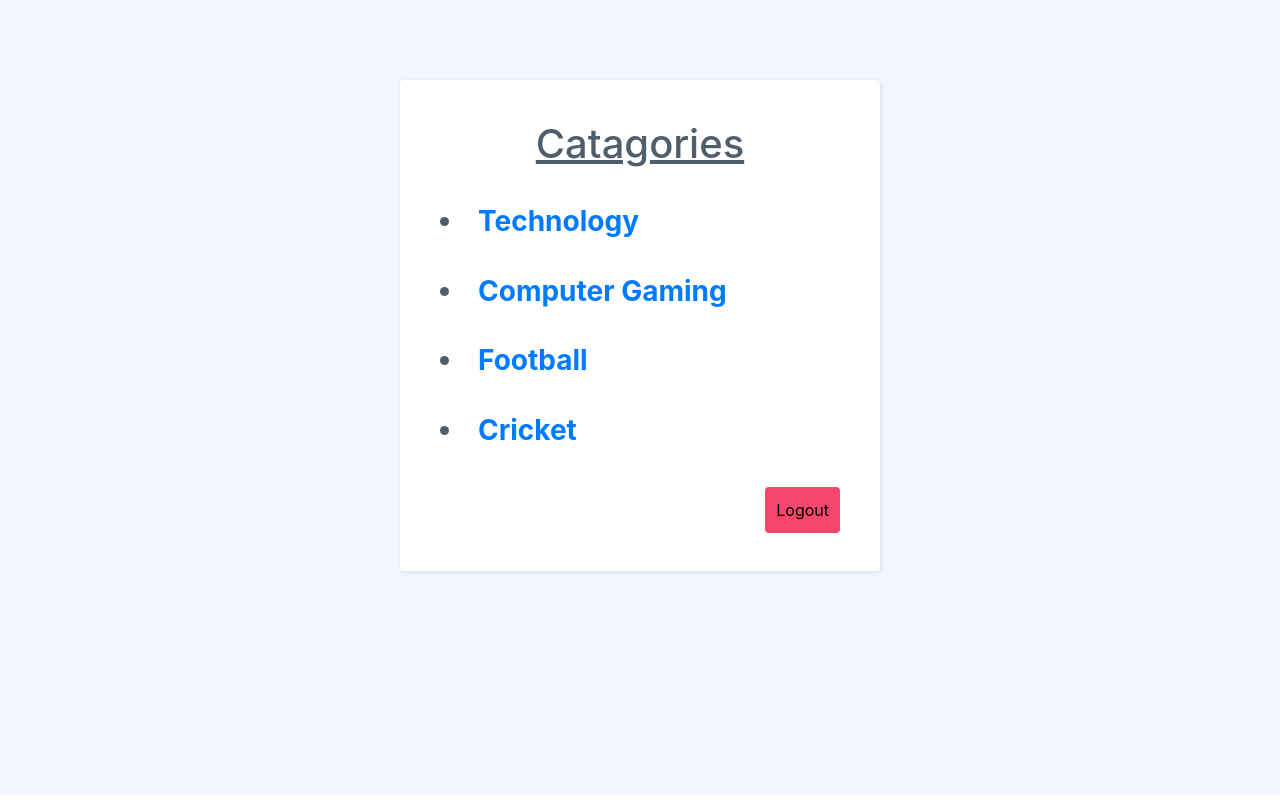
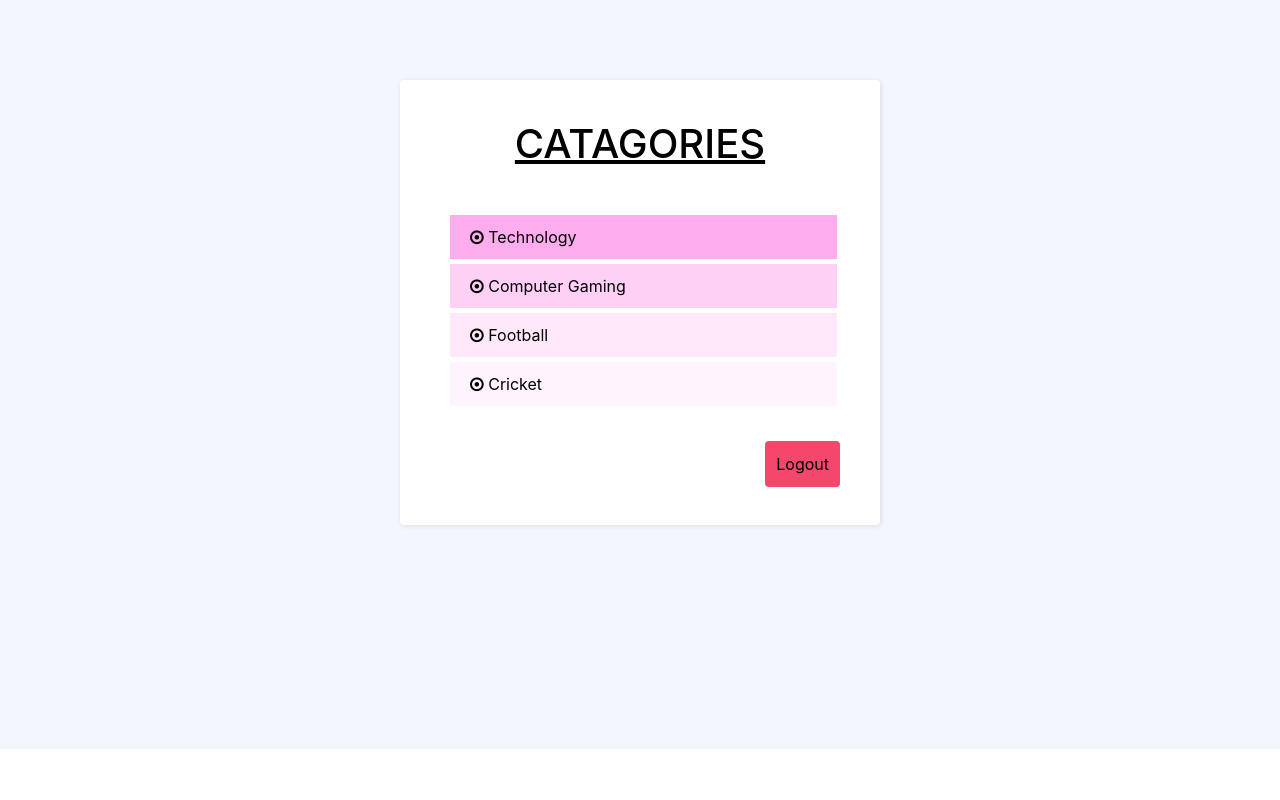
Before and after one commit to akarshshri/ChatRoom, a PHP site: page /catagories.php in a window 1280 px wide. Run offline with PHP 8.4, Linux system fonts and the light colour scheme.

Commit message:
Reformatted The whole Catagories Page

```diff
--- a/catagories.php
+++ b/catagories.php
@@ -17,7 +17,11 @@ include_once('config.php');
     <link rel="stylesheet" href="assets/css/Login-Form-Clean.css">
     <link rel="stylesheet" href="assets/css/Registration-Form-with-Photo.css">
     <link rel="stylesheet" href="assets/css/styles.css">
+    <link rel="stylesheet" type="text/css" href="https://stackpath.bootstrapcdn.com/font-awesome/4.7.0/css/font-awesome.min.css">
     <style>
+    	span{
+    		color: black;
+    	}
 		.button1 {
 		  background:#f4476b;
 		  border:none;
@@ -35,13 +39,31 @@ include_once('config.php');
 		.button1:active {
 		  transform:translateY(1px);
 		}
+
+		ul{
+			position: relative;
+			width: 450px;
+			height: 100px auto 0;
+			padding: 10px;
+			box-sizing: border-box;
+
+		}
+		ul li{
+			 display: flex;
+			 background: rgba(253,138,231,0.7);
+			 padding: 10px 20px;
+			 color : #fff;
+			 margin : 5px 0;
+			 transition: .5s;
+		}
+
 	</style>
 
 </head>
 
-<body>
+<body >
 
-    <div class="contact-clean" >
+    <div class="contact-clean" style="background-color:;" >
 	<?php
 
 
@@ -62,25 +84,105 @@ include_once('config.php');
 
 	?>
 
-        <form method="post">
+<!--         <form method="post">
             <h1 class="text-center"><span style="text-decoration: underline;">Catagories</span></h1>
 			<br>
             <div class="form-group">
-                <h2><a href="chatroom.php"><li>Technology</a></h2>
+                <h2>
+                	<a href="chatroom.php">
+                		<li>
+                			Technology
+                		</li>
+                	</a>
+                </h2>
             </div>
             <div class="form-group">
-                <h2><a href="gaming.php"><li>Computer Gaming</a></h2>
+                <h2>
+                	<a href="gaming.php">
+                		<li>
+                			Computer Gaming
+                		</li>
+                	</a>
+            	</h2>
             </div>
             <div class="form-group">
-                <h2><a href="football.php"><li>Football</a></h2>
+                <h2>
+                	<a href="football.php">
+                		<li>
+                			Football
+                		</li>
+                	</a>
+                </h2>
 			</div>
 			<div class="form-group">
-                <h2><a href="cricket.php"><li>Cricket</a></h2>
-            </div>
+                <h2>
+                	<a href="cricket.php">
+                		<li>
+                			Cricket
+                		</li>
+            		</a>
+            	</h2>
+            </div> -->
+
+
+
+
+<form method="post" >
+
+
+            <h1 class="text-center"><span style="text-decoration: underline;">CATAGORIES</span></h1>
+			<br>
+
+                <ul >
+                	<a href="chatroom.php">
+                		<li style="margin-right: 10%;">
+                			<span>
+                				<i class="fa fa-dot-circle-o" aria-hidden="true"></i>
+                				Technology
+                			</span>
+                		</li>
+                	</a>
+
+                	<a href="gaming.php">
+                		<li style="background: rgba(253,138,231,.4);margin-right: 10%;">
+                			<span>
+                				<i class="fa fa-dot-circle-o" aria-hidden="true"></i>
+                				Computer Gaming
+                			</span>
+                		</li>
+                	</a>
+
+                	<a href="football.php">
+                		<li style="background: rgba(253,138,231,.2);margin-right: 10%;">
+                			<span>
+                				<i class="fa fa-dot-circle-o" aria-hidden="true"></i>
+	                			 Football
+	                		</span>
+                		</li>
+                	</a>
+
+                	<a href="cricket.php">
+                		<li style="background: rgba(253,138,231,.1); margin-right: 10%;">
+                			<span>
+                				<i class="fa fa-dot-circle-o" aria-hidden="true"></i>
+                				 Cricket
+                			</span>
+                		</li>
+            		</a>
+        </ul>
+
+
+
+
+
+
+
+
+
 			<br><?php // echo	'Hello, '.$_SESSION['name']; ?>
             <!-- <button onclick="goBack()">Go Back</button> -->
 
-			<button type="submit" name="logout"  style="float: right; margin-top: -5%;" class="button1">Logout</button>
+			<button type="submit" name="logout"  style="float: right; margin-top: -5%; margin-left: -30%;" class="button1">Logout</button>
 			 <br>
 		</form>
 
```
